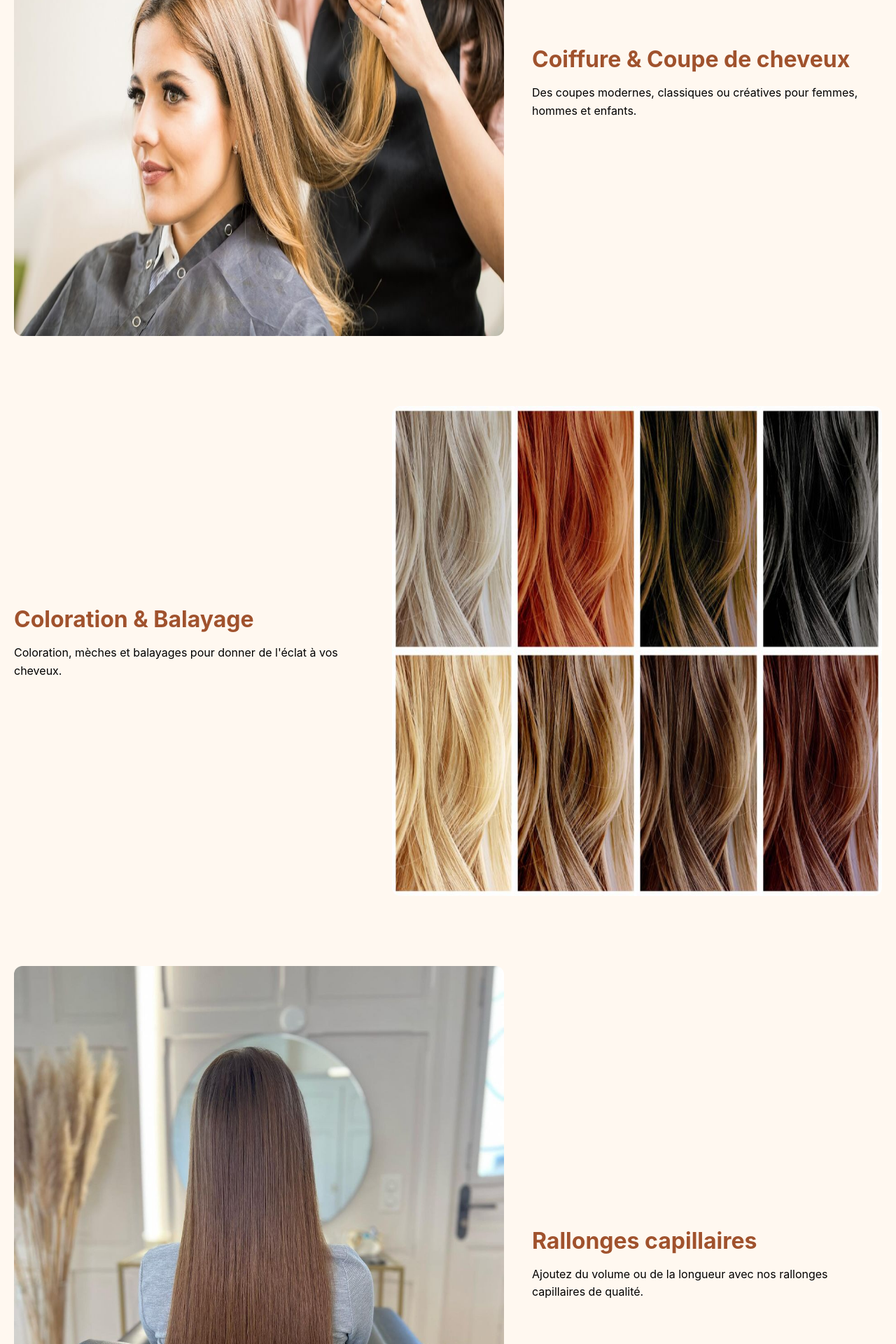
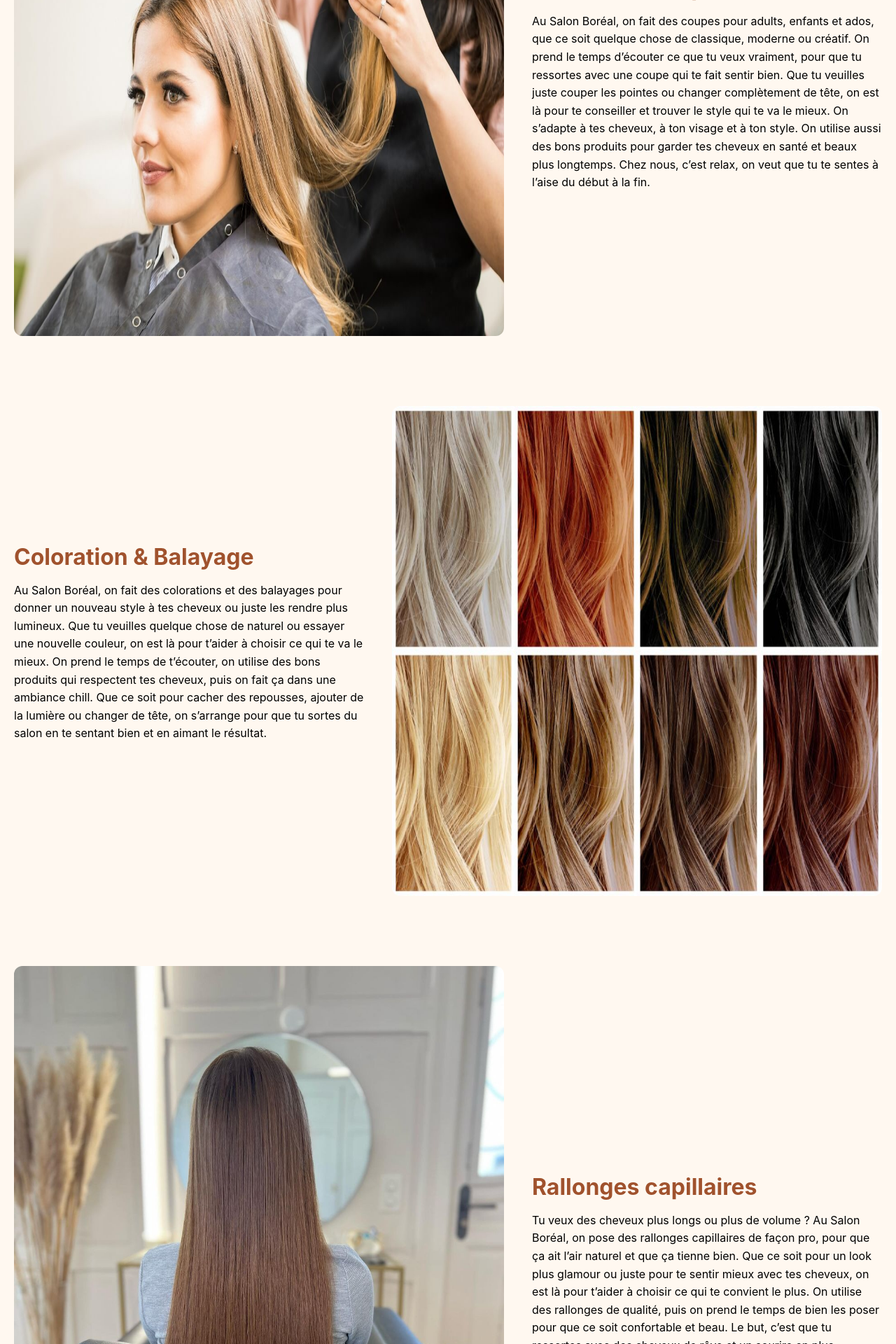
Before and after one commit to RayaneBGit/coupe-express-site-SEG3525, a React (Create React App) app: page /services in a window 1280 px wide. Shown: the part 380-2300 px from the top of the page at 70% size. Built offline with nearby package versions, Linux system fonts and the light colour scheme.

Commit message:
Texte service

```diff
--- a/src/pages/Services.jsx
+++ b/src/pages/Services.jsx
@@ -10,8 +10,11 @@ export default function Services() {
           </div>
           <div className={styles.serviceText}>
             <h2>Coiffure & Coupe de cheveux</h2>
-            <p>
-              Des coupes modernes, classiques ou créatives pour femmes, hommes et enfants.
+            <p>Au Salon Boréal, on fait des coupes pour adults, enfants et ados, que ce soit quelque chose de classique,
+              moderne ou créatif. On prend le temps d’écouter ce que tu veux vraiment, pour que tu ressortes avec une coupe qui
+              te fait sentir bien. Que tu veuilles juste couper les pointes ou changer complètement de tête, on est là pour te conseiller
+              et trouver le style qui te va le mieux. On s’adapte à tes cheveux, à ton visage et à ton style. On utilise aussi des bons produits
+              pour garder tes cheveux en santé et beaux plus longtemps. Chez nous, c’est relax, on veut que tu te sentes à l’aise du début à la fin.
             </p>
           </div>
         </div>
@@ -26,7 +29,11 @@ export default function Services() {
           <div className={styles.serviceText} id="coloratio">
             <h2>Coloration & Balayage</h2>
             <p>
-              Coloration, mèches et balayages pour donner de l'éclat à vos cheveux.
+              Au Salon Boréal, on fait des colorations et des balayages pour donner un nouveau style à tes cheveux ou juste les rendre plus lumineux.
+              Que tu veuilles quelque chose de naturel ou essayer une nouvelle couleur, on est là pour t’aider à choisir ce qui te va le mieux.
+              On prend le temps de t’écouter, on utilise des bons produits qui respectent tes cheveux, puis on fait ça dans une ambiance chill.
+              Que ce soit pour cacher des repousses, ajouter de la lumière ou changer de tête, on s’arrange pour que tu sortes du salon en te sentant bien
+              et en aimant le résultat.
             </p>
           </div>
         </div>
@@ -41,7 +48,10 @@ export default function Services() {
           <div className={styles.serviceText}>
             <h2>Rallonges capillaires</h2>
             <p>
-              Ajoutez du volume ou de la longueur avec nos rallonges capillaires de qualité.
+              Tu veux des cheveux plus longs ou plus de volume ? Au Salon Boréal, on pose des rallonges capillaires de façon pro, pour que ça ait l’air naturel et
+              que ça tienne bien. Que ce soit pour un look plus glamour ou juste pour te sentir mieux avec tes cheveux, on est là pour t’aider à choisir ce qui te
+              convient le plus. On utilise des rallonges de qualité, puis on prend le temps de bien les poser pour que ce soit confortable et beau.
+              Le but, c’est que tu ressortes avec des cheveux de rêve et un sourire en plus.
             </p>
           </div>
         </div>
```
